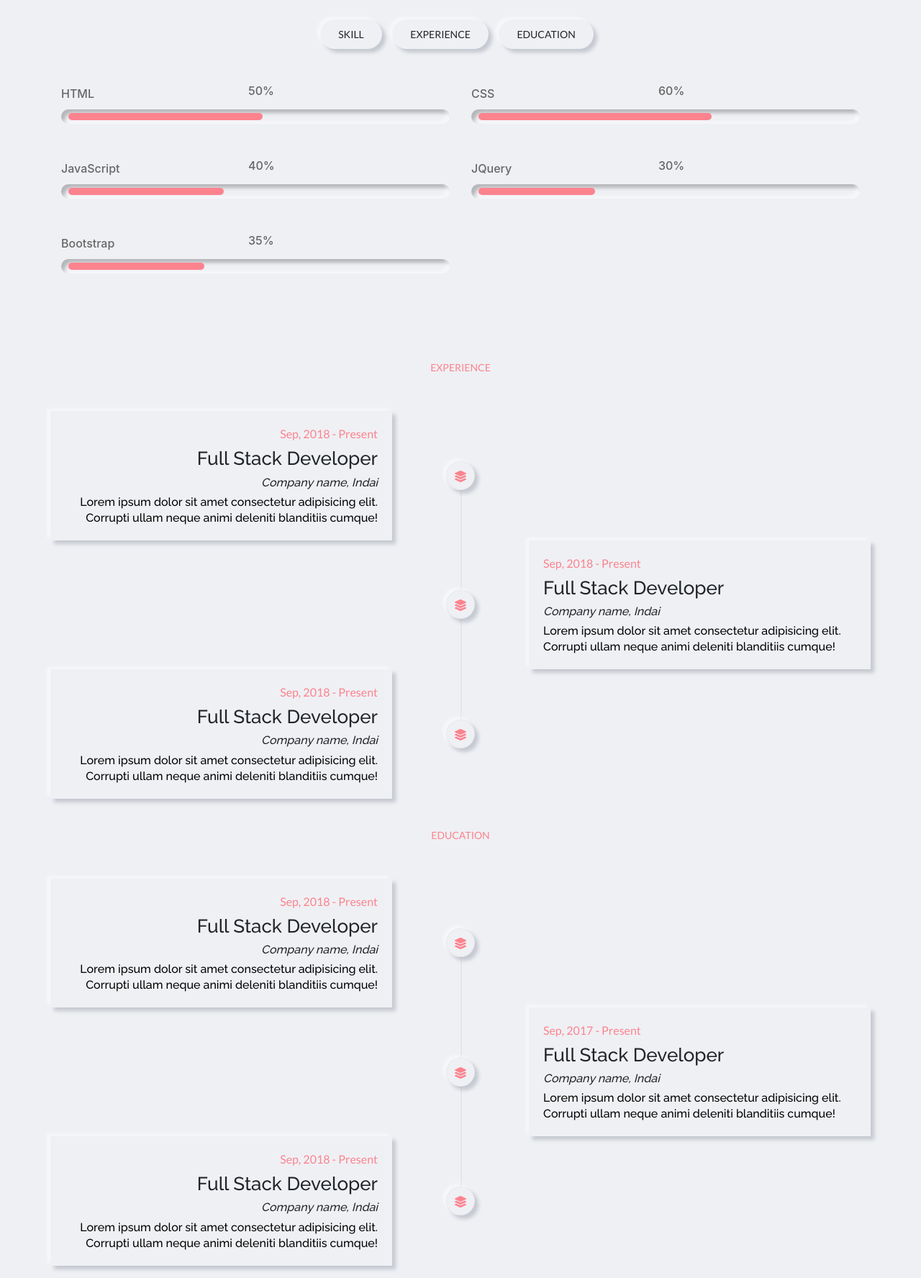
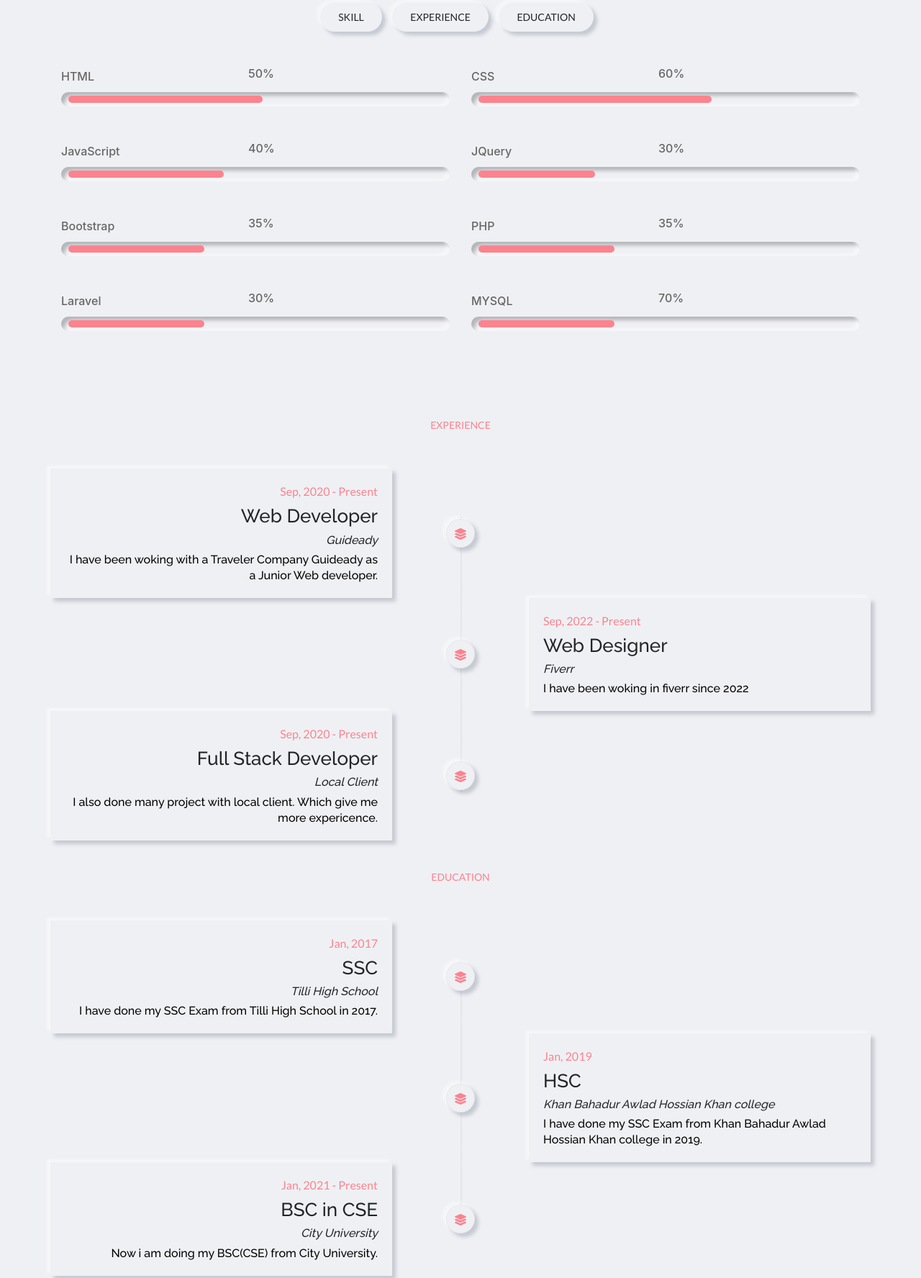
Before and after one commit to thealamdev/Portfolio, a plain HTML site: page index.html in a window 1280 px wide. Shown: the part 1024-2800 px from the top of the page at 72% size. Drawn offline with nearby package versions, Linux system fonts and the light colour scheme.

Commit message:
update vesion 1.1 done

```diff
--- a/index.html
+++ b/index.html
@@ -175,7 +175,7 @@
         <!-- color switcher section end -->
         <div class="container">
             <div class="row d-flex">
-                <div class="col-lg-6 d-flex align-items-center"  data-aos="fade-up" data-aos-duration="1000">
+                <div class="col-lg-6 d-flex align-items-center" data-aos="fade-up" data-aos-duration="1000">
                     <div class="banner_text">
                         <p>Hello</p>
                         <h2>I'm <span>Shah Alam</span></h2>
@@ -187,7 +187,7 @@
                     </div>
                 </div>
 
-                <div class="col-lg-6 d-flex justify-content-center"  data-aos="fade-left" data-aos-duration="2000">
+                <div class="col-lg-6 d-flex justify-content-center" data-aos="fade-left" data-aos-duration="2000">
                     <div class="banner_img">
                         <img src="images/profile.png" alt="profile">
                     </div>
@@ -209,7 +209,7 @@
             </div>
 
             <div class="row">
-                <div class="col-lg-4" data-aos="fade-right"  data-aos-duration="2000">
+                <div class="col-lg-4" data-aos="fade-right" data-aos-duration="2000">
                     <div class="about_img">
                         <img src="images/profile.png" alt="profile">
                     </div>
@@ -234,15 +234,15 @@
                     </div>
                 </div>
 
-                <div class="col-lg-8" data-aos="fade-left"  data-aos-duration="2000">
+                <div class="col-lg-8" data-aos="fade-left" data-aos-duration="2000">
                     <div class="about_text">
-                        <p>Hi, I'm Shah Alam. I am a professional web Designer. I have working for 3 years.</p>
-                        <span>Lorem ipsum dolor sit amet consectetur adipisicing elit. Enim reprehenderit maxime facere
-                            vitae? Repellat mollitia praesentium adipisci aliquam, doloremque eaque! Exercitationem
-                            eligendi rem libero nisi magnam, voluptate dolor quos enim!
+                        <p>Hi, I'm Shah Alam. I am a professional Web Developer. I have working for 3 years.</p>
+                        <span> I have knowledge about HTML,CSS,Bootstrap,JavaScript,JQuery,React js, PHP, Laravel,
+                            MYSQL.
+                            I have done many project which you can see in my profile.
                         </span>
-                        <h6>Lorem ipsum dolor sit amet, consectetur adipisicing elit. Impedit modi consequuntur ullam
-                            earum ut culpa vero rerum alias minus quod.</h6>
+                        <h6>I have additional knowledge about version control git and github. I can work with team. I
+                            have expericence work with team.</h6>
 
                         <div class="about_btn">
                             <a href="cv/CV.pdf">Download CV</a>
@@ -263,7 +263,7 @@
             <div class="row">
                 <div class="col-lg-12 text-center">
                     <div class="skill_main">
-                        <a href="#skill"  data-aos="fade-right" data-aos-duration="500">skill</a>
+                        <a href="#skill" data-aos="fade-right" data-aos-duration="500">skill</a>
                         <a href="#experience">Experience</a>
                         <a href="#education" data-aos="fade-left" data-aos-duration="500">Education</a>
                     </div>
@@ -326,6 +326,39 @@
                         </div>
                     </div>
                 </div>
+                <!-- 6th col -->
+                <div class="col-lg-6" data-aos="fade-right" data-aos-duration="3000">
+                    <div class="progress_item">
+                        <p>PHP</p>
+                        <div class="proprress_box">
+                            <div class="progress_bar" style="width: calc(35%);">
+                                <h6>35%</h6>
+                            </div>
+                        </div>
+                    </div>
+                </div>
+                <!-- 7th col -->
+                <div class="col-lg-6" data-aos="fade-right" data-aos-duration="3000">
+                    <div class="progress_item">
+                        <p>Laravel</p>
+                        <div class="proprress_box">
+                            <div class="progress_bar" style="width: calc(35%);">
+                                <h6>30%</h6>
+                            </div>
+                        </div>
+                    </div>
+                </div>
+                <!-- 8th col -->
+                <div class="col-lg-6" data-aos="fade-right" data-aos-duration="3000">
+                    <div class="progress_item">
+                        <p>MYSQL</p>
+                        <div class="proprress_box">
+                            <div class="progress_bar" style="width: calc(35%);">
+                                <h6>70%</h6>
+                            </div>
+                        </div>
+                    </div>
+                </div>
             </div>
         </div>
     </section>
@@ -345,11 +378,10 @@
                 <div class="row" data-aos="fade-right" data-aos-duration="1000">
                     <div class="col-lg-5 ex_padding">
                         <div class="experience_item text-right">
-                            <span>Sep, 2018 - Present</span>
-                            <h3>Full Stack Developer</h3>
-                            <h4>Company name, Indai</h4>
-                            <p>Lorem ipsum dolor sit amet consectetur adipisicing elit. Corrupti ullam neque animi
-                                deleniti blanditiis cumque! </p>
+                            <span>Sep, 2020 - Present</span>
+                            <h3>Web Developer</h3>
+                            <h4>Guideady</h4>
+                            <p>I have been woking with a Traveler Company Guideady as a Junior Web developer.</p>
                         </div>
                     </div>
                     <div class="col-lg-2 d-flex justify-content-center align-items-center">
@@ -368,11 +400,10 @@
                 <div class="row d-flex flex-row-reverse" data-aos="fade-left" data-aos-duration="1500">
                     <div class="col-lg-5 ex_padding">
                         <div class="experience_item">
-                            <span>Sep, 2018 - Present</span>
-                            <h3>Full Stack Developer</h3>
-                            <h4>Company name, Indai</h4>
-                            <p>Lorem ipsum dolor sit amet consectetur adipisicing elit. Corrupti ullam neque animi
-                                deleniti blanditiis cumque! </p>
+                            <span>Sep, 2022 - Present</span>
+                            <h3>Web Designer</h3>
+                            <h4>Fiverr</h4>
+                            <p>I have been woking in fiverr since 2022</p>
                         </div>
                     </div>
                     <div class="col-lg-2 d-flex justify-content-center align-items-center">
@@ -391,11 +422,10 @@
                 <div class="row" data-aos="fade-right" data-aos-duration="2000">
                     <div class="col-lg-5 ex_padding">
                         <div class="experience_item text-right">
-                            <span>Sep, 2018 - Present</span>
+                            <span>Sep, 2020 - Present</span>
                             <h3>Full Stack Developer</h3>
-                            <h4>Company name, Indai</h4>
-                            <p>Lorem ipsum dolor sit amet consectetur adipisicing elit. Corrupti ullam neque animi
-                                deleniti blanditiis cumque! </p>
+                            <h4>Local Client</h4>
+                            <p>I also done many project with local client. Which give me more expericence.</p>
                         </div>
                     </div>
                     <div class="col-lg-2 d-flex justify-content-center align-items-center">
@@ -427,14 +457,13 @@
             </div>
 
             <div class="ex_main">
-                <div class="row"  data-aos="fade-right" data-aos-duration="1000">
+                <div class="row" data-aos="fade-right" data-aos-duration="1000">
                     <div class="col-lg-5 ex_padding">
                         <div class="experience_item text-right">
-                            <span>Sep, 2018 - Present</span>
-                            <h3>Full Stack Developer</h3>
-                            <h4>Company name, Indai</h4>
-                            <p>Lorem ipsum dolor sit amet consectetur adipisicing elit. Corrupti ullam neque animi
-                                deleniti blanditiis cumque! </p>
+                            <span>Jan, 2017</span>
+                            <h3>SSC</h3>
+                            <h4>Tilli High School</h4>
+                            <p>I have done my SSC Exam from Tilli High School in 2017. </p>
                         </div>
                     </div>
                     <div class="col-lg-2 d-flex justify-content-center align-items-center">
@@ -450,14 +479,13 @@
                 </div>
 
                 <!-- 2nd row -->
-                <div class="row d-flex flex-row-reverse"  data-aos="fade-left" data-aos-duration="1500">
+                <div class="row d-flex flex-row-reverse" data-aos="fade-left" data-aos-duration="1500">
                     <div class="col-lg-5 ex_padding">
                         <div class="experience_item">
-                            <span>Sep, 2017 - Present</span>
-                            <h3>Full Stack Developer</h3>
-                            <h4>Company name, Indai</h4>
-                            <p>Lorem ipsum dolor sit amet consectetur adipisicing elit. Corrupti ullam neque animi
-                                deleniti blanditiis cumque! </p>
+                            <span>Jan, 2019</span>
+                            <h3>HSC</h3>
+                            <h4>Khan Bahadur Awlad Hossian Khan college</h4>
+                            <p>I have done my SSC Exam from Khan Bahadur Awlad Hossian Khan college in 2019. </p>
                         </div>
                     </div>
                     <div class="col-lg-2 d-flex justify-content-center align-items-center">
@@ -473,14 +501,13 @@
                 </div>
 
                 <!-- 3rd row -->
-                <div class="row"  data-aos="fade-right" data-aos-duration="2000">
+                <div class="row" data-aos="fade-right" data-aos-duration="2000">
                     <div class="col-lg-5 ex_padding">
                         <div class="experience_item text-right">
-                            <span>Sep, 2018 - Present</span>
-                            <h3>Full Stack Developer</h3>
-                            <h4>Company name, Indai</h4>
-                            <p>Lorem ipsum dolor sit amet consectetur adipisicing elit. Corrupti ullam neque animi
-                                deleniti blanditiis cumque! </p>
+                            <span>Jan, 2021 - Present</span>
+                            <h3>BSC in CSE</h3>
+                            <h4>City University</h4>
+                            <p>Now i am doing my BSC(CSE) from City University.</p>
                         </div>
                     </div>
                     <div class="col-lg-2 d-flex justify-content-center align-items-center">
@@ -521,8 +548,7 @@
                         </div>
                         <div class="service_text">
                             <h4>Responsive Design</h4>
-                            <p>Lorem ipsum dolor, sit amet consectetur adipisicing elit. Consequuntur, accusantium. Ex
-                                natus minima unde omnis sit? Ullam at aliquam enim.</p>
+                            <p>I can do responsive design for any website. It will be pixel-perfect and suitable for any browser.</p>
                         </div>
                     </div>
                 </div>
@@ -534,8 +560,7 @@
                         </div>
                         <div class="service_text">
                             <h4>Web Design</h4>
-                            <p>Lorem ipsum dolor, sit amet consectetur adipisicing elit. Consequuntur, accusantium. Ex
-                                natus minima unde omnis sit? Ullam at aliquam enim.</p>
+                            <p>I can design website and web application and any kind of dashboard.</p>
                         </div>
                     </div>
                 </div>
@@ -547,8 +572,7 @@
                         </div>
                         <div class="service_text">
                             <h4>PSD TO HTML</h4>
-                            <p>Lorem ipsum dolor, sit amet consectetur adipisicing elit. Consequuntur, accusantium. Ex
-                                natus minima unde omnis sit? Ullam at aliquam enim.</p>
+                            <p>I can convert PSD,Figma,Xd File to HTML. It will also responsive and  suitable for any browser.</p>
                         </div>
                     </div>
                 </div>
@@ -560,8 +584,7 @@
                         </div>
                         <div class="service_text">
                             <h4>PSD TO BOOTSTRAP</h4>
-                            <p>Lorem ipsum dolor, sit amet consectetur adipisicing elit. Consequuntur, accusantium. Ex
-                                natus minima unde omnis sit? Ullam at aliquam enim.</p>
+                            <p>I can convert PSD,Figma,Xd File to Bootstrap. It help to be responsive.</p>
                         </div>
                     </div>
                 </div>
@@ -573,8 +596,7 @@
                         </div>
                         <div class="service_text">
                             <h4>Email Signature</h4>
-                            <p>Lorem ipsum dolor, sit amet consectetur adipisicing elit. Consequuntur, accusantium. Ex
-                                natus minima unde omnis sit? Ullam at aliquam enim.</p>
+                            <p>I can create Email Signature for you and your business. You use it anywhere.</p>
                         </div>
                     </div>
                 </div>
@@ -586,8 +608,7 @@
                         </div>
                         <div class="service_text">
                             <h4>Great Support</h4>
-                            <p>Lorem ipsum dolor, sit amet consectetur adipisicing elit. Consequuntur, accusantium. Ex
-                                natus minima unde omnis sit? Ullam at aliquam enim.</p>
+                            <p>I will give you full Support anytime. You can knock me anytime, i will be ready to help you.</p>
                         </div>
                     </div>
                 </div>
@@ -611,8 +632,7 @@
 
         <!-- fliter buttons -->
         <div class="row">
-            <div class="col-lg-12 text-center" data-aos="flip-left"
-            data-aos-easing="ease-out-cubic"
+            <div class="col-lg-12 text-center" data-aos="flip-left" data-aos-easing="ease-out-cubic"
                 data-aos-duration="2000">
                 <div class="filter_btn controls">
                     <button type="button" class="control f_active" data-filter="all">All</button>
@@ -629,8 +649,7 @@
         <div class="container">
             <div class="row mix_main">
                 <!-- 1st col -->
-                <div class="col-lg-4 mix port" data-aos="flip-left"
-                data-aos-easing="ease-out-cubic"
+                <div class="col-lg-4 mix port" data-aos="flip-left" data-aos-easing="ease-out-cubic"
                     data-aos-duration="1000">
                     <div class="filter_item">
                         <div class="filter_img">
@@ -644,8 +663,7 @@
                 </div>
 
                 <!-- 2nd col -->
-                <div class="col-lg-4 mix blog" data-aos="flip-left"
-                data-aos-easing="ease-out-cubic"
+                <div class="col-lg-4 mix blog" data-aos="flip-left" data-aos-easing="ease-out-cubic"
                     data-aos-duration="2000">
                     <div class="filter_item">
                         <div class="filter_img">
@@ -659,8 +677,7 @@
                 </div>
 
                 <!-- 3rd col -->
-                <div class="col-lg-4 mix blog" data-aos="flip-left"
-                data-aos-easing="ease-out-cubic"
+                <div class="col-lg-4 mix blog" data-aos="flip-left" data-aos-easing="ease-out-cubic"
                     data-aos-duration="2500">
                     <div class="filter_item">
                         <div class="filter_img">
@@ -674,8 +691,7 @@
                 </div>
 
                 <!-- 4th col -->
-                <div class="col-lg-4 mix blog" data-aos="flip-left"
-                data-aos-easing="ease-out-cubic"
+                <div class="col-lg-4 mix blog" data-aos="flip-left" data-aos-easing="ease-out-cubic"
                     data-aos-duration="1000">
                     <div class="filter_item">
                         <div class="filter_img">
@@ -688,8 +704,7 @@
                     </div>
                 </div>
                 <!-- 5th col -->
-                <div class="col-lg-4  mix e-com" data-aos="flip-left"
-                data-aos-easing="ease-out-cubic"
+                <div class="col-lg-4  mix e-com" data-aos="flip-left" data-aos-easing="ease-out-cubic"
                     data-aos-duration="2000">
                     <div class="filter_item">
                         <div class="filter_img">
@@ -702,8 +717,7 @@
                     </div>
                 </div>
                 <!-- 6th col -->
-                <div class="col-lg-4 mix mix e-com" data-aos="flip-left"
-                data-aos-easing="ease-out-cubic"
+                <div class="col-lg-4 mix mix e-com" data-aos="flip-left" data-aos-easing="ease-out-cubic"
                     data-aos-duration="2500">
                     <div class="filter_item">
                         <div class="filter_img">
@@ -716,8 +730,7 @@
                     </div>
                 </div>
                 <!-- 7th col -->
-                <div class="col-lg-4 mix mix travel" data-aos="flip-left"
-                data-aos-easing="ease-out-cubic"
+                <div class="col-lg-4 mix mix travel" data-aos="flip-left" data-aos-easing="ease-out-cubic"
                     data-aos-duration="1000">
                     <div class="filter_item">
                         <div class="filter_img">
@@ -730,8 +743,7 @@
                     </div>
                 </div>
                 <!-- 8th col -->
-                <div class="col-lg-4 mix mix rest" data-aos="flip-left"
-                data-aos-easing="ease-out-cubic"
+                <div class="col-lg-4 mix mix rest" data-aos="flip-left" data-aos-easing="ease-out-cubic"
                     data-aos-duration="2000">
                     <div class="filter_item">
                         <div class="filter_img">
@@ -744,8 +756,7 @@
                     </div>
                 </div>
                 <!-- 9th col -->
-                <div class="col-lg-4 mix mix travel" data-aos="flip-left"
-                data-aos-easing="ease-out-cubic"
+                <div class="col-lg-4 mix mix travel" data-aos="flip-left" data-aos-easing="ease-out-cubic"
                     data-aos-duration="2000">
                     <div class="filter_item">
                         <div class="filter_img">
@@ -781,9 +792,7 @@
                             <div class="testimonial_text">
                                 <i class="fa-solid fa-quote-left left"></i>
                                 <i class="fa-solid fa-quote-right right"></i>
-                                <p>Lorem ipsum dolor sit amet consectetur adipisicing elit. Tempora perferendis
-                                    accusantium
-                                    debitis soluta doloremque.</p>
+                                <p>He is great developer. I have worked with him he is very talented person. You can hire him.</p>
                                 <div class="testi_img">
                                     <img src="images/logo.png" alt="logo" width="100px">
                                 </div>
```
Also changed, not shown: home.html (+4 -6 lines), 1 other file. Lines whose indentation alone changed are shown as unchanged.
